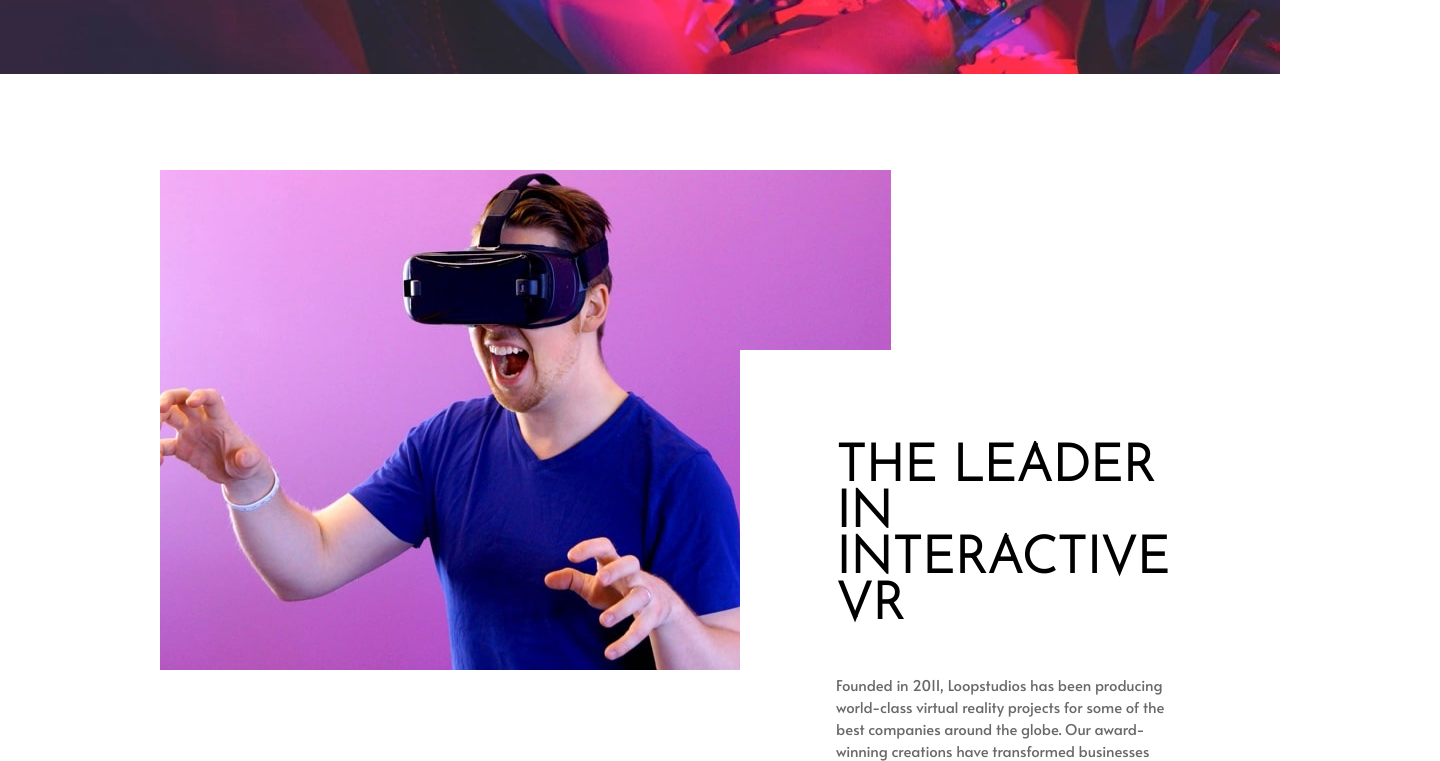
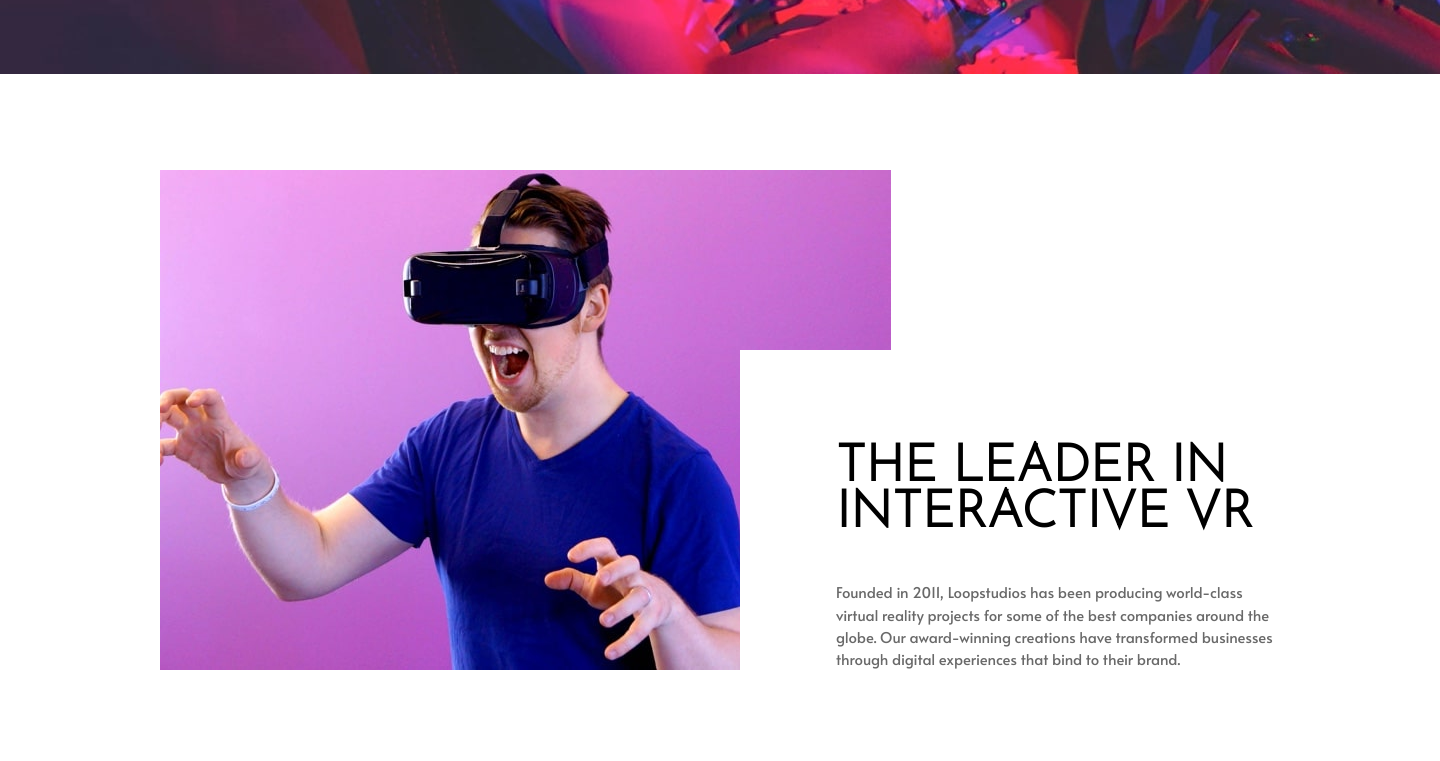
Before and after one commit to ludo12-gif/loopstudios, a plain HTML site: page index.html in a window 1280 px wide. Shown: the part 576-1337 px from the top of the page, 1440 px wide, since content can reach past the window. Drawn offline with Linux system fonts and the light colour scheme.

Commit message:
first commit

```diff
--- a/scss/_global.scss
+++ b/scss/_global.scss
@@ -10,6 +10,11 @@ html {
 }
 
 body {
+    @include breakpoint-up(medium) {
+        width: 1440px;
+        margin: 0 auto;
+    }
+
     margin: 0;
     padding: 0;
     font-family: $font-family-josefin;
```
Also changed, not shown: css/style.css, 2 other files.
